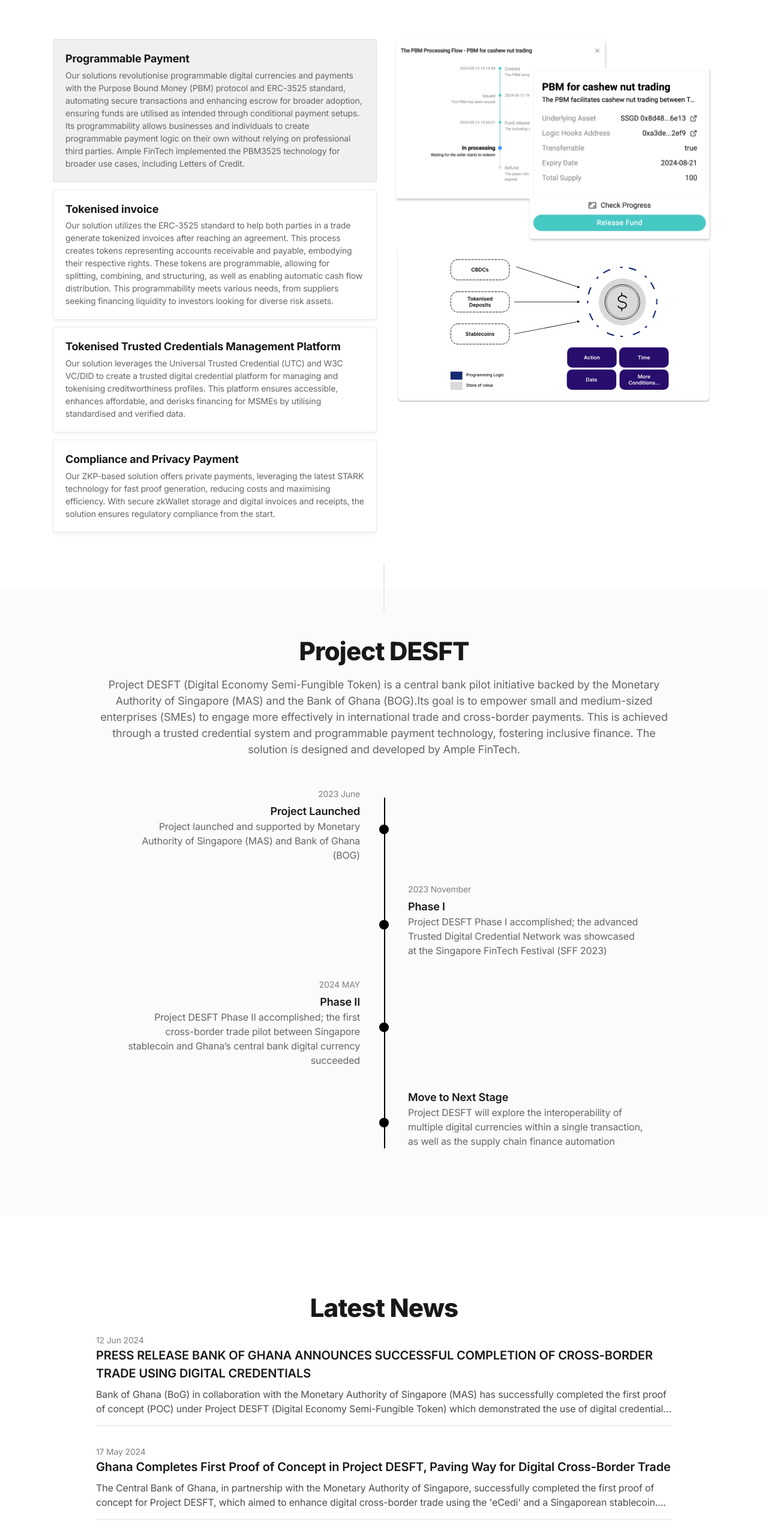
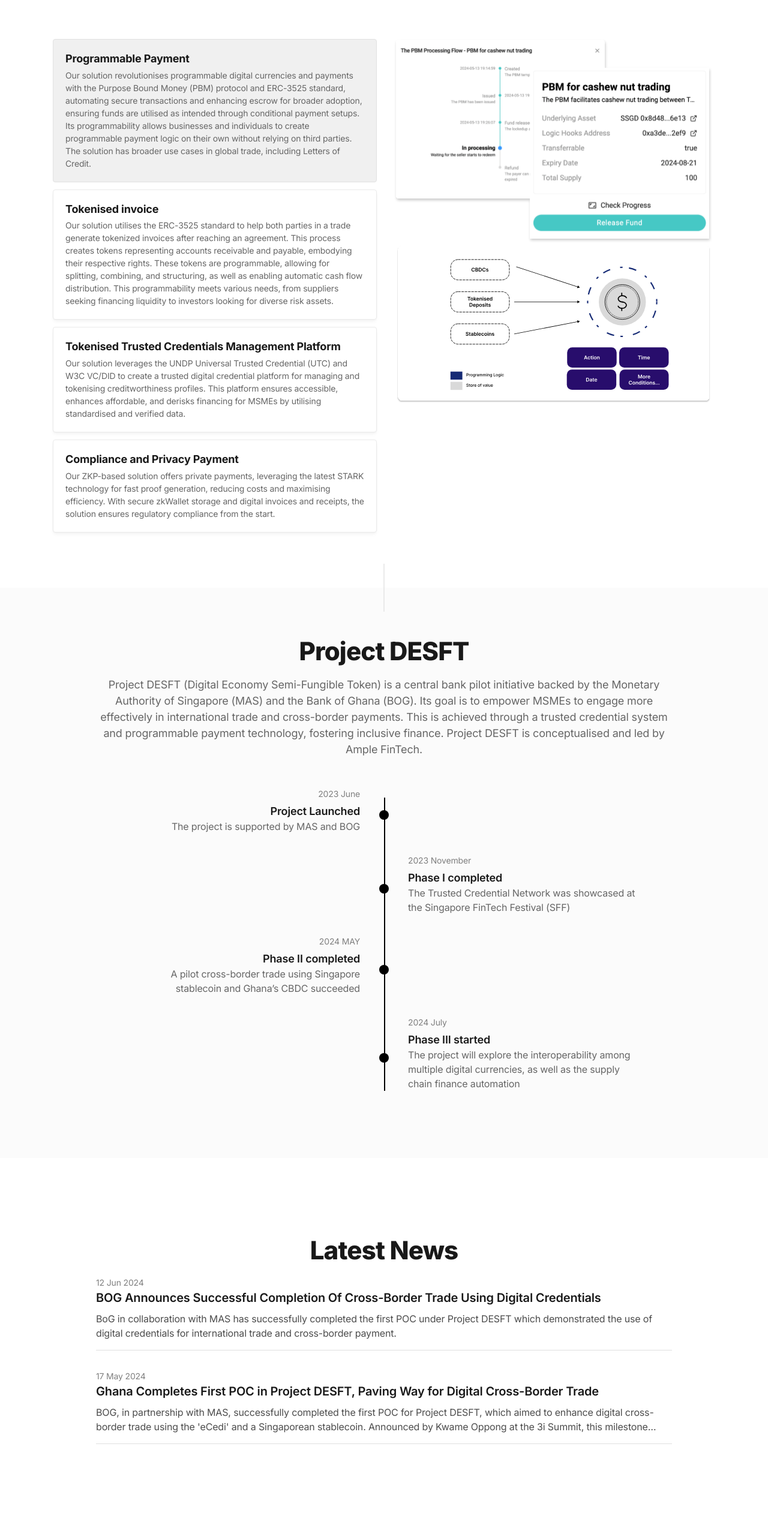
Before and after one commit to sft-labs/website, a Next.js app: page / in a window 1280 px wide. Shown: the part 1508-4066 px from the top of the page at 60% size. Built offline with nearby package versions, Linux system fonts and the light colour scheme.

Commit message:
fix: texts issue

```diff
--- a/components/case-studies.tsx
+++ b/components/case-studies.tsx
@@ -66,16 +66,15 @@
                       Programmable Payment
                     </div>
                     <div className="text-gray-600 text-sm">
-                      Our solutions revolutionise programmable digital
+                      Our solution revolutionises programmable digital
                       currencies and payments with the Purpose Bound Money (PBM)
                       protocol and ERC-3525 standard, automating secure
                       transactions and enhancing escrow for broader adoption,
                       ensuring funds are utilised as intended through
                       conditional payment setups. Its programmability allows
                       businesses and individuals to create programmable payment
-                      logic on their own without relying on professional third
-                      parties. Ample FinTech implemented the PBM3525 technology
-                      for broader use cases, including Letters of Credit.
+                      logic on their own without relying on third
+                      parties. The solution has broader use cases in global trade, including Letters of Credit.
                     </div>
                   </div>
                 </a>
@@ -92,7 +91,7 @@
                       Tokenised invoice
                     </div>
                     <div className="text-gray-600 text-sm">
-                      Our solution utilizes the ERC-3525 standard to help both
+                      Our solution utilises the ERC-3525 standard to help both
                       parties in a trade generate tokenized invoices after
                       reaching an agreement. This process creates tokens
                       representing accounts receivable and payable, embodying
@@ -118,7 +117,7 @@
                       Tokenised Trusted Credentials Management Platform
                     </div>
                     <div className="text-gray-600 text-sm">
-                      Our solution leverages the Universal Trusted Credential
+                      Our solution leverages the UNDP Universal Trusted Credential
                       (UTC) and W3C VC/DID to create a trusted digital
                       credential platform for managing and tokenising
                       creditworthiness profiles. This platform ensures
--- a/components/latest-update.tsx
+++ b/components/latest-update.tsx
@@ -5,17 +5,17 @@
   {
     date: "12 Jun 2024",
     title:
-      "PRESS RELEASE BANK OF GHANA ANNOUNCES SUCCESSFUL COMPLETION OF CROSS-BORDER TRADE USING DIGITAL CREDENTIALS",
+      "BOG Announces Successful Completion Of Cross-Border Trade Using Digital Credentials",
     description:
-      "Bank of Ghana (BoG) in collaboration with the Monetary Authority of Singapore (MAS) has successfully completed the first proof of concept (POC) under Project DESFT (Digital Economy Semi-Fungible Token) which demonstrated the use of digital credentials for international trade and cross-border payment.",
+      "BoG in collaboration with MAS has successfully completed the first POC under Project DESFT which demonstrated the use of digital credentials for international trade and cross-border payment.",
     url: "https://www.bog.gov.gh/wp-content/uploads/2024/06/PRESS-RELEASE-BANK-OF-GHANA-ANNOUNCES-SUCCESSFUL-COMPLETION-OF-CROSS-BORDER-TRADE-USING-DIGITAL-CREDENTIALS-120624.pdf",
   },
   {
     date: "17 May 2024",
     title:
-      "Ghana Completes First Proof of Concept in Project DESFT, Paving Way for Digital Cross-Border Trade",
+      "Ghana Completes First POC in Project DESFT, Paving Way for Digital Cross-Border Trade",
     description:
-      "The Central Bank of Ghana, in partnership with the Monetary Authority of Singapore, successfully completed the first proof of concept for Project DESFT, which aimed to enhance digital cross-border trade using the 'eCedi' and a Singaporean stablecoin. Announced by Kwame Oppong at the 3i Summit, this milestone marks a significant advancement in establishing a secure, digital trade environment between Ghana and Singapore, potentially transforming Ghana's payment ecosystem and supporting SMEs in international transactions.",
+      "BOG, in partnership with MAS, successfully completed the first POC for Project DESFT, which aimed to enhance digital cross-border trade using the 'eCedi' and a Singaporean stablecoin. Announced by Kwame Oppong at the 3i Summit, this milestone marks a significant advancement in establishing a secure, digital trade environment between Ghana and Singapore, potentially transforming Ghana's payment ecosystem and supporting MSMEs in international transactions.",
     url: "https://www.africa.com/ghana-completes-first-proof-of-concept-in-project-desft-paving-way-for-digital-cross-border-trade/",
   },
 ];
--- a/components/roadmap.tsx
+++ b/components/roadmap.tsx
@@ -5,25 +5,25 @@
     date: "2023 June",
     title: "Project Launched",
     description:
-      "Project launched and supported by Monetary Authority of Singapore (MAS) and Bank of Ghana (BOG)",
+      "The project is supported by MAS and BOG",
   },
   {
     date: "2023 November",
-    title: "Phase I",
+    title: "Phase I completed",
     description:
-      "Project DESFT Phase I accomplished; the advanced Trusted Digital Credential Network was showcased at the Singapore FinTech Festival (SFF 2023)",
+      "The Trusted Credential Network was showcased at the Singapore FinTech Festival (SFF)",
   },
   {
     date: "2024 MAY",
-    title: "Phase II",
+    title: "Phase II completed",
     description:
-      "Project DESFT Phase II accomplished;  the first cross-border trade pilot between Singapore stablecoin and Ghana’s central bank digital currency succeeded",
+      "A pilot cross-border trade using Singapore stablecoin and Ghana’s CBDC succeeded",
   },
   {
-    date: "",
-    title: "Move to Next Stage",
+    date: "2024 July",
+    title: "Phase III started",
     description:
-      "Project DESFT will explore the interoperability of multiple digital currencies within a single transaction, as well as the supply chain finance automation",
+      "The project will explore the interoperability among multiple digital currencies, as well as the supply chain finance automation",
   },
 ];
 
@@ -41,12 +41,10 @@
           <p className="text-lg text-gray-600">
             Project DESFT (Digital Economy Semi-Fungible Token) is a central
             bank pilot initiative backed by the Monetary Authority of Singapore
-            (MAS) and the Bank of Ghana (BOG).Its goal is to empower small and
-            medium-sized enterprises (SMEs) to engage more effectively in
+            (MAS) and the Bank of Ghana (BOG). Its goal is to empower MSMEs to engage more effectively in
             international trade and cross-border payments. This is achieved
             through a trusted credential system and programmable payment
-            technology, fostering inclusive finance. The solution is designed
-            and developed by Ample FinTech.
+            technology, fostering inclusive finance. Project DESFT is conceptualised and led by Ample FinTech.
           </p>
         </div>
         {/* Central Line */}
--- a/components/testimonials.tsx
+++ b/components/testimonials.tsx
@@ -129,14 +129,6 @@
               {/* Testimonial */}
               <div className="flex flex-col justify-center items-center text-center py-16 px-4 mx-auto">
                 <div className="absolute top-0 -mt-12 left-1/2 transform -translate-x-1/2">
-                  <svg
-                    className="absolute top-0 right-0 -mt-3 -mr-8 w-16 h-16 fill-current text-[#723fc3]"
-                    viewBox="0 0 64 64"
-                    aria-hidden="true"
-                    xmlns="http://www.w3.org/2000/svg"
-                  >
-                    <path d="M37.89 58.338c-2.648-5.63-3.572-10.045-2.774-13.249.8-3.203 8.711-13.383 23.737-30.538l2.135.532c-6.552 10.033-10.532 17.87-11.939 23.515-.583 2.34.22 6.158 2.41 11.457l-13.57 8.283zm-26.963-6.56c-2.648-5.63-3.572-10.046-2.773-13.25.799-3.203 8.71-13.382 23.736-30.538l2.136.533c-6.552 10.032-10.532 17.87-11.94 23.515-.583 2.339.22 6.158 2.41 11.456l-13.57 8.283z" />
-                  </svg>
                   <img
                     className="relative rounded-full"
                     src={'/images/TestimonialImage.jpg'}
@@ -146,14 +138,13 @@
                   />
                 </div>
                 <blockquote className="text-xl font-medium my-6">
-                  " Ample's mission is empowering digital economy with
-                  innovative tokenisation solutions. "
+                  " Our goal is empowering digital economy with innovative tokenisation solutions. "
                 </blockquote>
                 <cite className="block font-bold text-lg not-italic mb-1">
                   Haisheng Zhang
                 </cite>
                 <div className="text-gray-600">
-                  <span>Co-Founder of Ample Fintech</span>
+                  <span>Co-Founder of Ample FinTech</span>
                 </div>
                 <div className="mt-2">
                   <a
```
